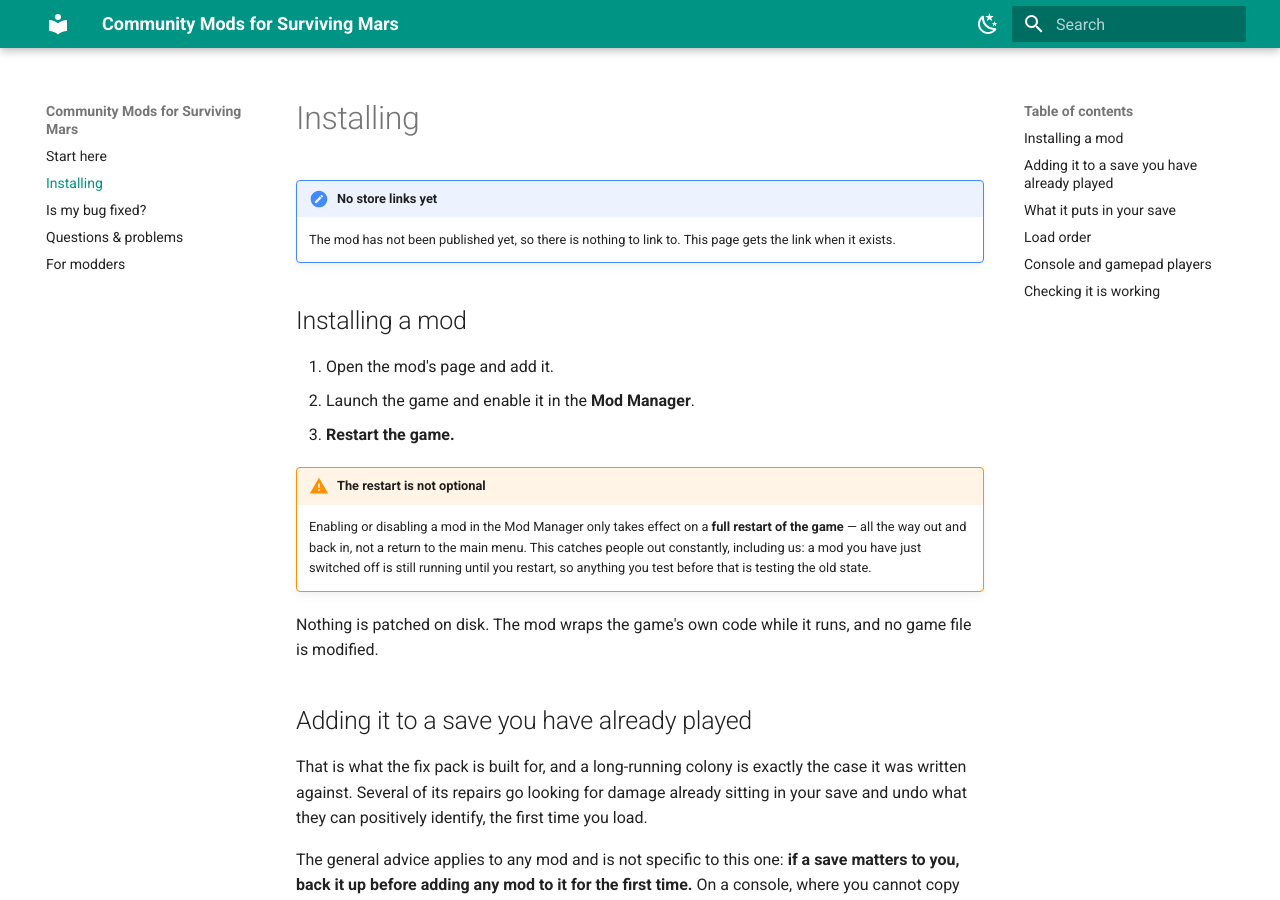
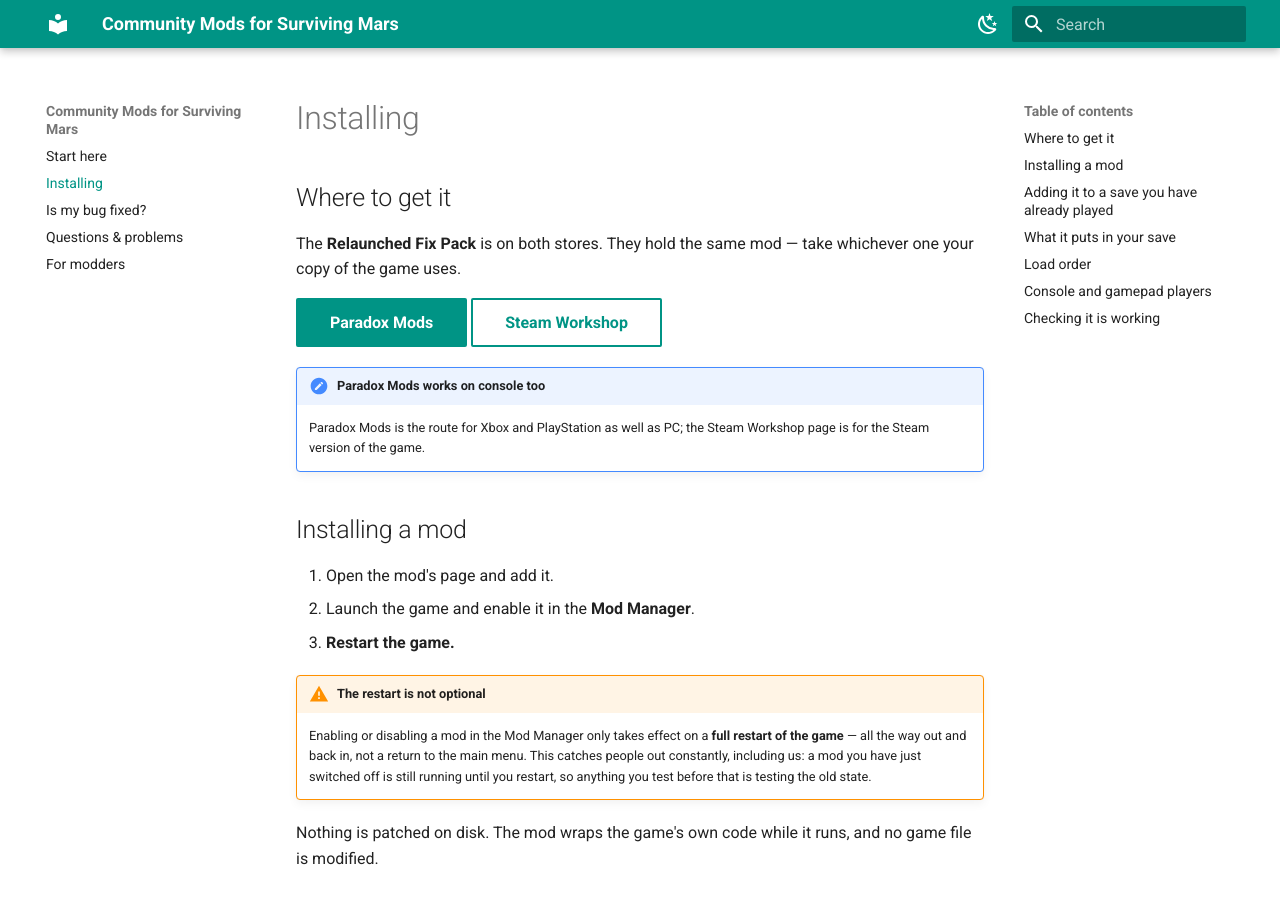
Before and after one commit to catt144/SMR-CommunityMods, an MkDocs documentation site: the page built from content/install.md, in a window 1280 px wide and 900 px high. Built offline with MkDocs 1.6.1 and Material for MkDocs 9.7.7, drawn with Linux system fonts in a browser that asks for light colours.

Commit message:
The store links exist now, so the page that said they did not is the first thing to go
The fix pack published to both portals on 2026-08-20, which made the installing
page's opening admonition false: it told a reader the mod had not been published
and there was nothing to link to. That sentence would have been the first thing a
player read on the day the mod launched, and it is why the release order puts
this step before Pages is switched on.

Both stores are now on the installing page as buttons and on the landing page as
a one-line pair, with the note that Paradox Mods is the console route as well as
a PC one - which is the thing a console player needs and cannot infer.

The README stops saying nothing is on the public web. It now records that the mod
is published, with both links, and keeps the distinction the repo cares about:
publishing the SITE is still a separate manual act, the workflow is
workflow_dispatch only, and the first run belongs to the owner. Pages source was
set to GitHub Actions today; that is recorded rather than assumed.

The Paradox URL is the owner's own, pasted from their browser. The Steam URL is
the conventional form for item 3787202810 and is flagged for one click of
verification before the site is published - it is a link players will use, and a
constructed URL is not evidence.

mkdocs build --strict passes, and both links were confirmed present in the built
HTML rather than only in the source. site/ stays uncommitted as always.

Co-Authored-By: Claude Opus 5 (1M context) <noreply@anthropic.com>

```diff
--- a/content/install.md
+++ b/content/install.md
@@ -1,8 +1,16 @@
 # Installing
 
-!!! note "No store links yet"
-    The mod has not been published yet, so there is nothing to link to. This
-    page gets the link when it exists.
+## Where to get it
+
+The **Relaunched Fix Pack** is on both stores. They hold the same mod — take
+whichever one your copy of the game uses.
+
+[Paradox Mods](https://mods.paradoxplaza.com/mods/156049/Any){ .md-button .md-button--primary }
+[Steam Workshop](https://steamcommunity.com/sharedfiles/filedetails/?id=3787202810){ .md-button }
+
+!!! note "Paradox Mods works on console too"
+    Paradox Mods is the route for Xbox and PlayStation as well as PC; the Steam
+    Workshop page is for the Steam version of the game.
 
 ## Installing a mod
 
```
Also changed, not shown: README.md (+12 -8 lines), content/index.md (+4 -0 lines).
